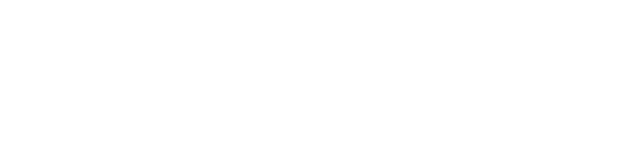
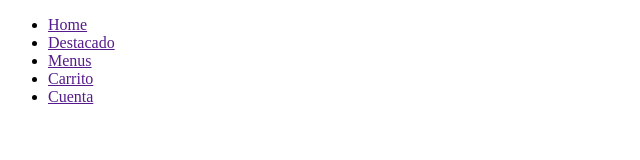
Before and after one commit to masterc18/Bocadito, a website: page app/src/pages/home/index.html in a window 1280 px wide. Shown: the whole page, without its empty margins (0-640 px from the left). Drawn offline with Linux system fonts and the light colour scheme.

Commit message:
Se agregaron los nuevos elementos

```diff
--- a/app/src/pages/home/index.html
+++ b/app/src/pages/home/index.html
@@ -15,6 +15,15 @@
     <title>Home</title>
   </head>
   <body>
+    <header class="menu">
+      <ul class="menu-list">
+        <li><a href="">Home</a></li>
+        <li><a href="">Destacado</a></li>
+        <li><a href="">Menus</a></li>
+        <li><a href="">Carrito</a></li>
+        <li><a href="">Cuenta</a></li>
+      </ul>
+    </header>
 
   </body>
 </html>
```
